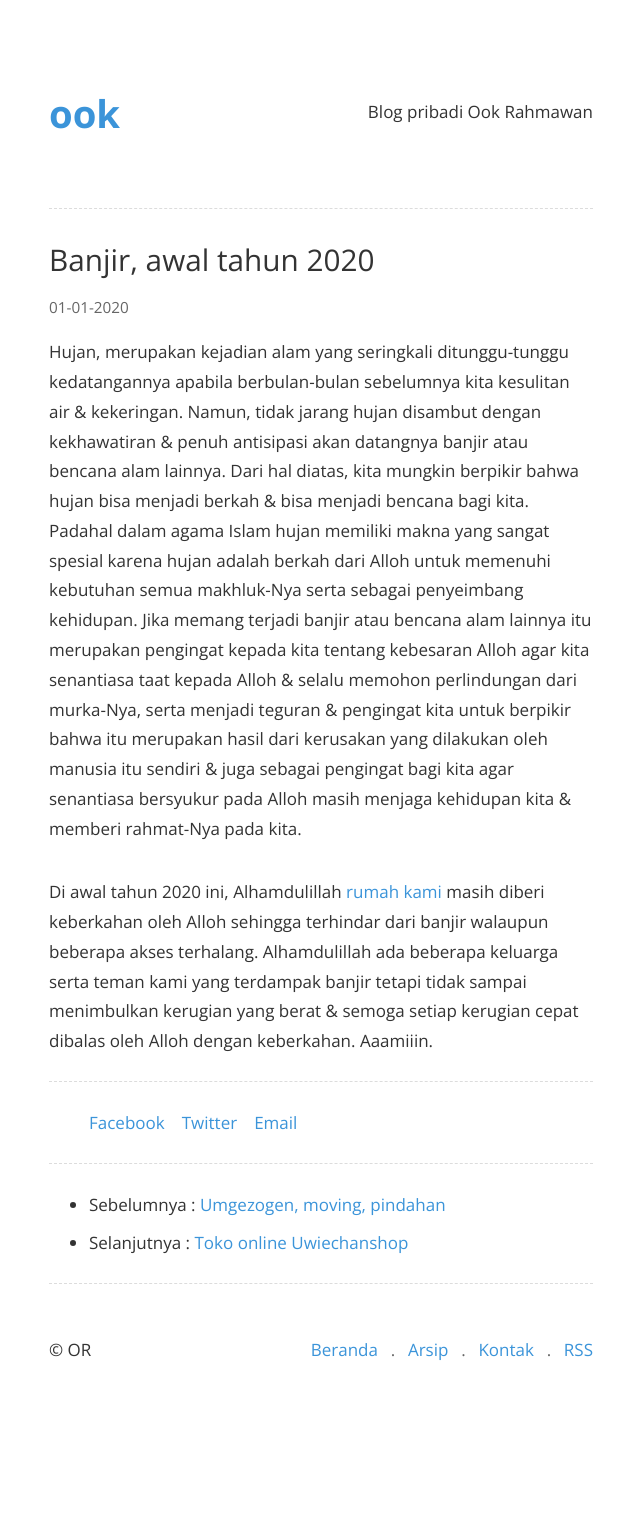
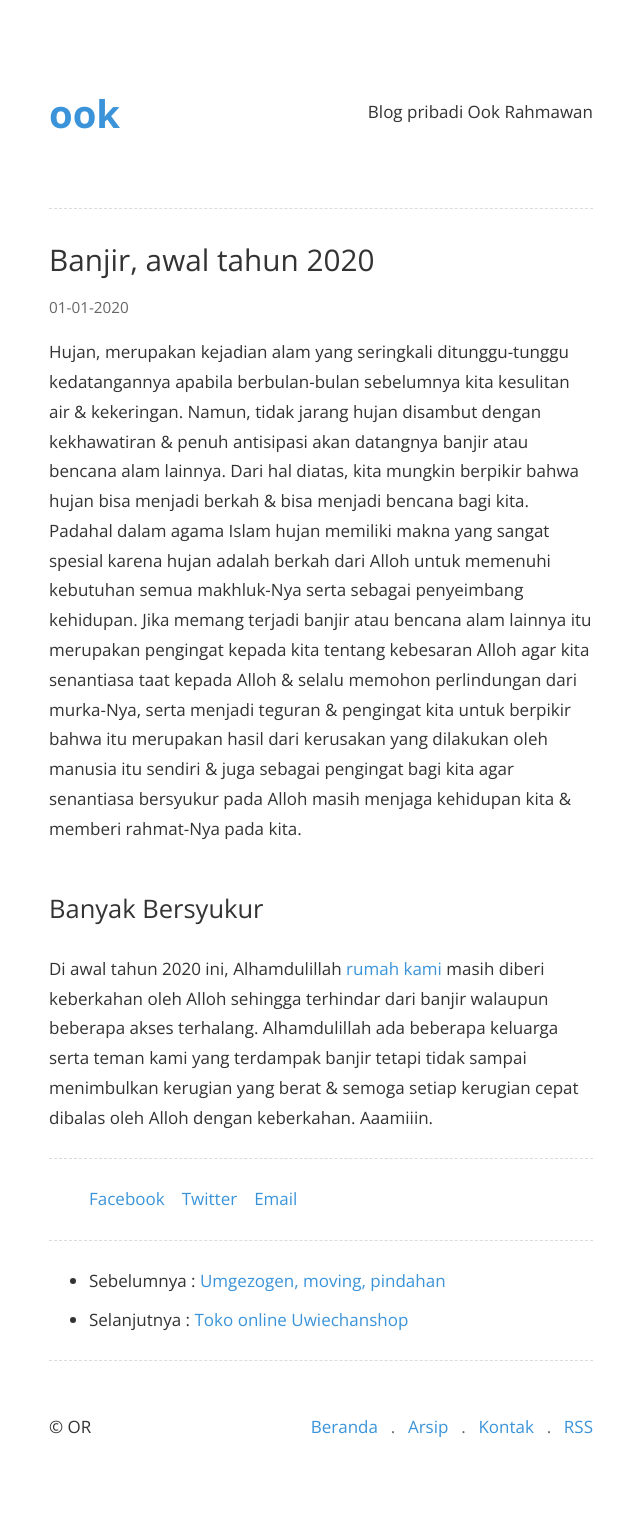
Before and after one commit to krhmwn/krhmwn.github.io, a Jekyll site: the page built from _posts/2020-01-01-banjir-awal-tahun-2020.markdown, in a window 1280 px wide. Shown: the whole page, without its empty margins (319-959 px from the left). Built offline with Jekyll 4.4.1, drawn with Linux system fonts in a browser that asks for light colours; before the commit the page ends 1462 px from its top, so only the background shows below that.

Commit message:
2020.10.26.

```diff
--- a/_posts/2020-01-01-banjir-awal-tahun-2020.markdown
+++ b/_posts/2020-01-01-banjir-awal-tahun-2020.markdown
@@ -9,5 +9,5 @@ categories: post
 Hujan, merupakan kejadian alam yang seringkali ditunggu-tunggu kedatangannya apabila berbulan-bulan sebelumnya kita kesulitan air & kekeringan. Namun, tidak jarang hujan disambut dengan kekhawatiran & penuh antisipasi akan datangnya banjir atau bencana alam lainnya.
 <!--more-->
 Dari hal diatas, kita mungkin berpikir bahwa hujan bisa menjadi berkah & bisa menjadi bencana bagi kita. Padahal dalam agama Islam hujan memiliki makna yang sangat spesial karena hujan adalah berkah dari Alloh untuk memenuhi kebutuhan semua makhluk-Nya serta sebagai penyeimbang kehidupan. Jika memang terjadi banjir atau bencana alam lainnya itu merupakan pengingat kepada kita tentang kebesaran Alloh agar kita senantiasa taat kepada Alloh & selalu memohon perlindungan dari murka-Nya, serta menjadi teguran & pengingat kita untuk berpikir bahwa itu merupakan hasil dari kerusakan yang dilakukan oleh manusia itu sendiri & juga sebagai pengingat bagi kita agar senantiasa bersyukur pada Alloh masih menjaga kehidupan kita & memberi rahmat-Nya pada kita.
-
+### Banyak Bersyukur
 Di awal tahun 2020 ini, Alhamdulillah [rumah kami](/umgezogen-moving-pindahan) masih diberi keberkahan oleh Alloh sehingga terhindar dari banjir walaupun beberapa akses terhalang. Alhamdulillah ada beberapa keluarga serta teman kami yang terdampak banjir tetapi tidak sampai menimbulkan kerugian yang berat & semoga setiap kerugian cepat dibalas oleh Alloh dengan keberkahan. Aaamiiin.
```
